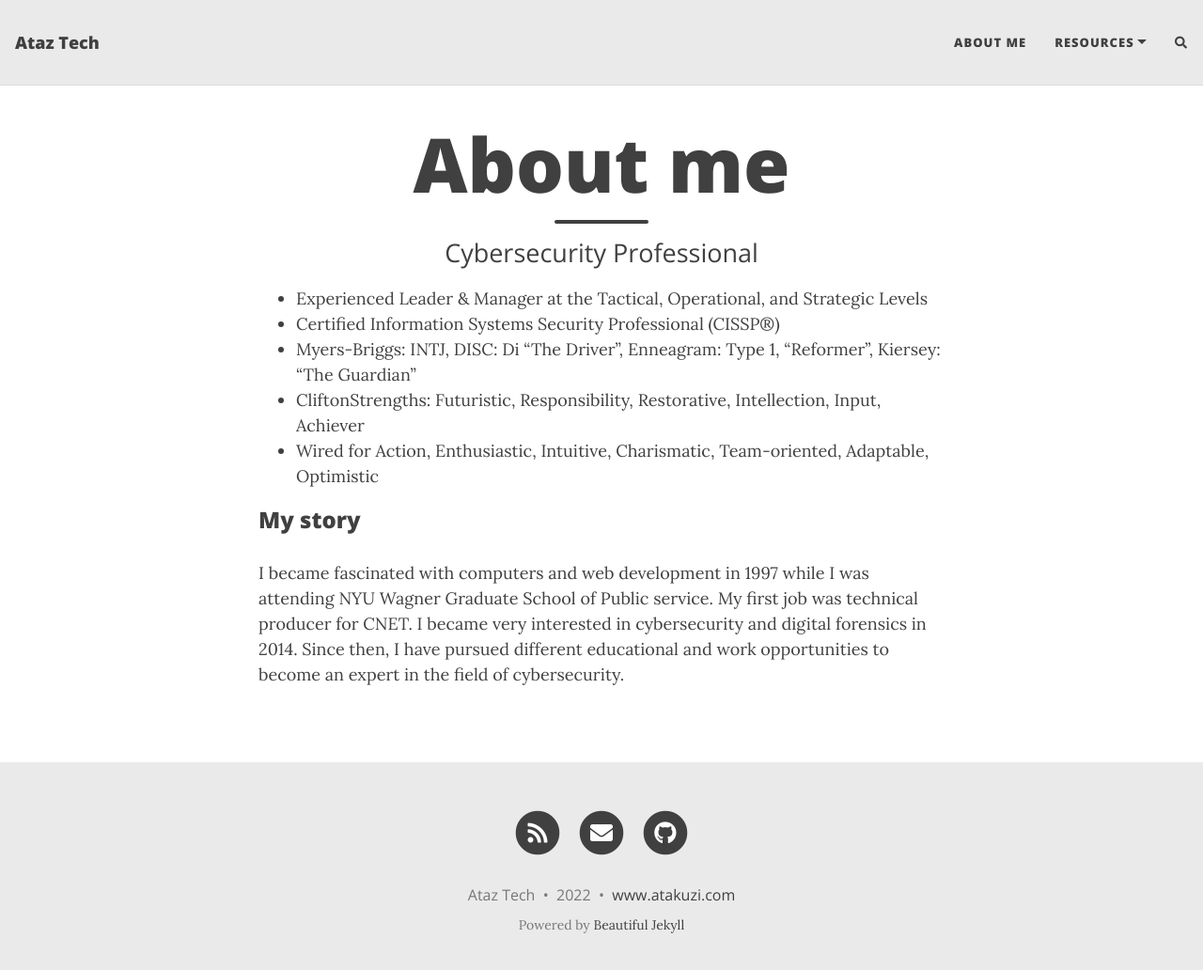
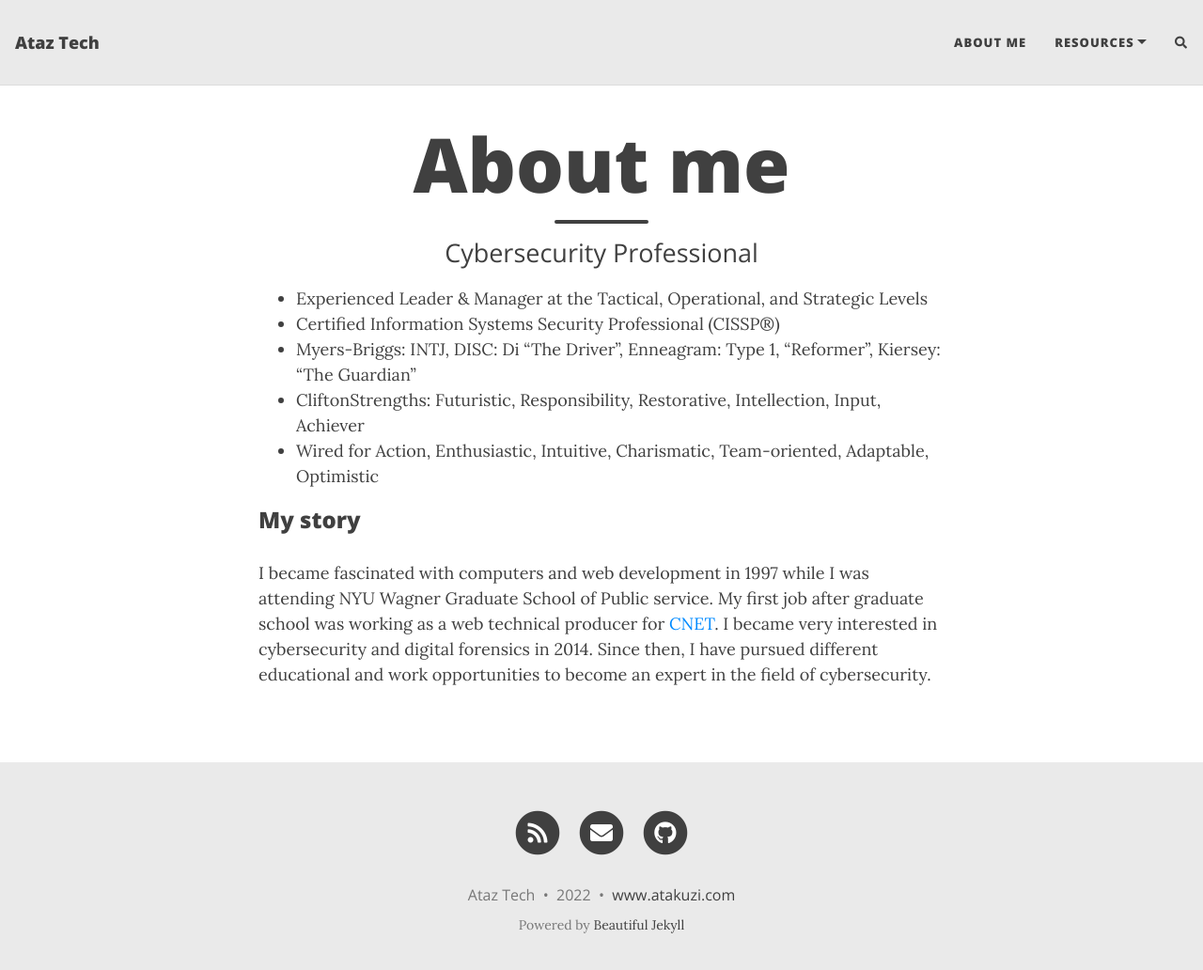
Before and after one commit to atakuzi/atakuzi.github.io, a Jekyll site: the page built from aboutme.md, in a window 1280 px wide and 1045 px high. Shown: the top 1032 px of the window at 94% size. Built offline with Jekyll 4.4.1, drawn with Linux system fonts in a browser that asks for light colours; nearby versions of some CDN libraries; comment, search, counter and statistics services are not loaded.

Commit message:
Update aboutme.md
updated

```diff
--- a/aboutme.md
+++ b/aboutme.md
@@ -11,5 +11,5 @@ subtitle: Cybersecurity Professional
 
 ### My story
 I became fascinated with computers and web development in 1997 while I was attending NYU Wagner Graduate School of Public service.
-My first job was technical producer for CNET. I became very interested in cybersecurity and digital forensics in 2014.
+My first job after graduate school was working as a web technical producer for [CNET](https://www.cnet.com/ "CNET"). I became very interested in cybersecurity and digital forensics in 2014.
 Since then, I have pursued different educational and work opportunities to become an expert in the field of cybersecurity.
```
